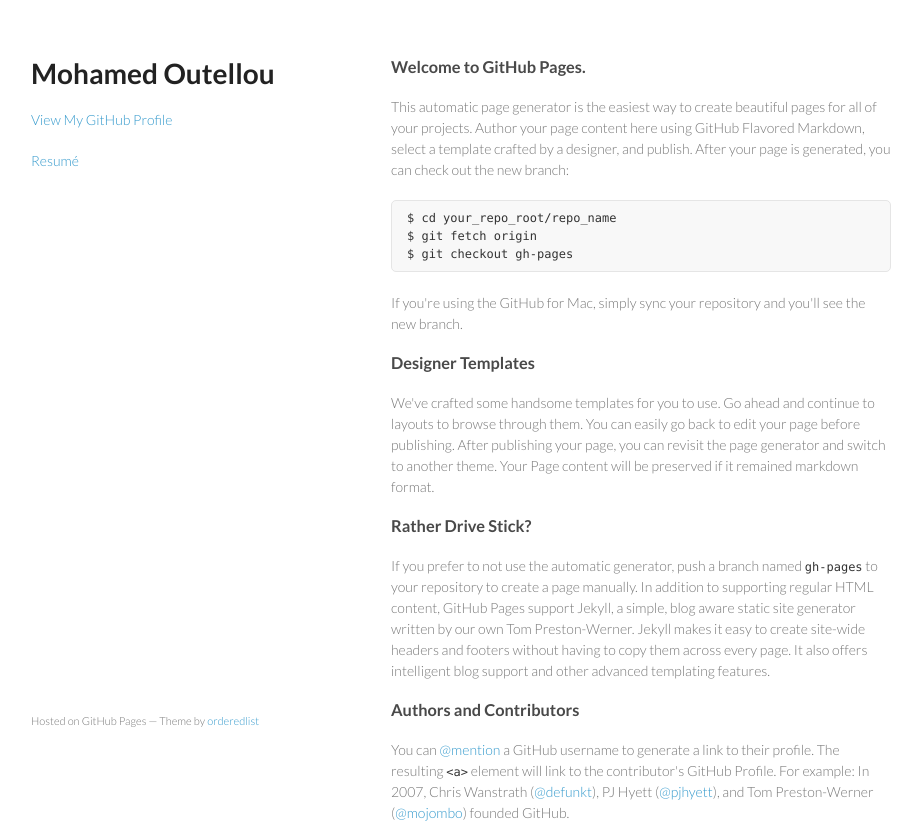
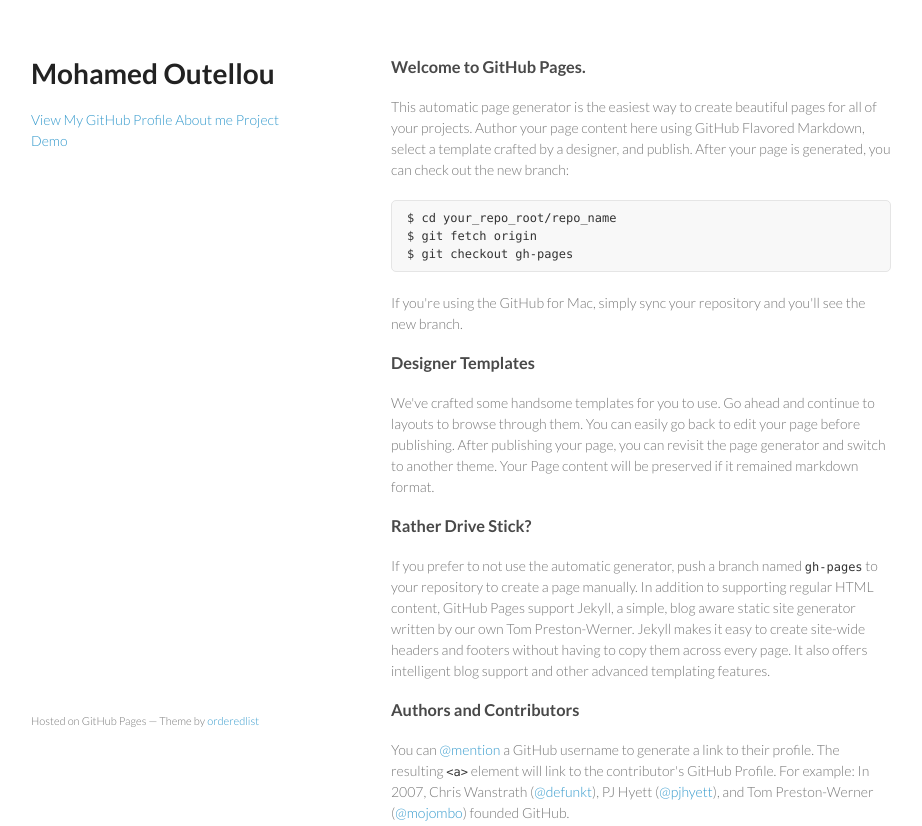
Before and after one commit to moutellou/moutellou.github.com, a plain HTML site: page index.html in a window 1280 px wide. Shown: the top 826 px of the page, without its empty margins (179-1101 px from the left). Drawn offline with Linux system fonts and the light colour scheme.

Commit message:
Add links

```diff
--- a/index.html
+++ b/index.html
@@ -19,8 +19,10 @@
         <p></p>
 
 
-        <p class="view"><a href="https://github.com/moutellou">View My GitHub Profile</a></p>
-        <p class="view"><a href="https://github.com/moutellou">Resumé</a></p>
+        <p class="view"><a href="https://github.com/moutellou">View My GitHub Profile</a>
+       		<a href="#">About me</a>
+        	<a href="#">Project Demo</a>
+        </p>
 
       </header>
       <section>
```
